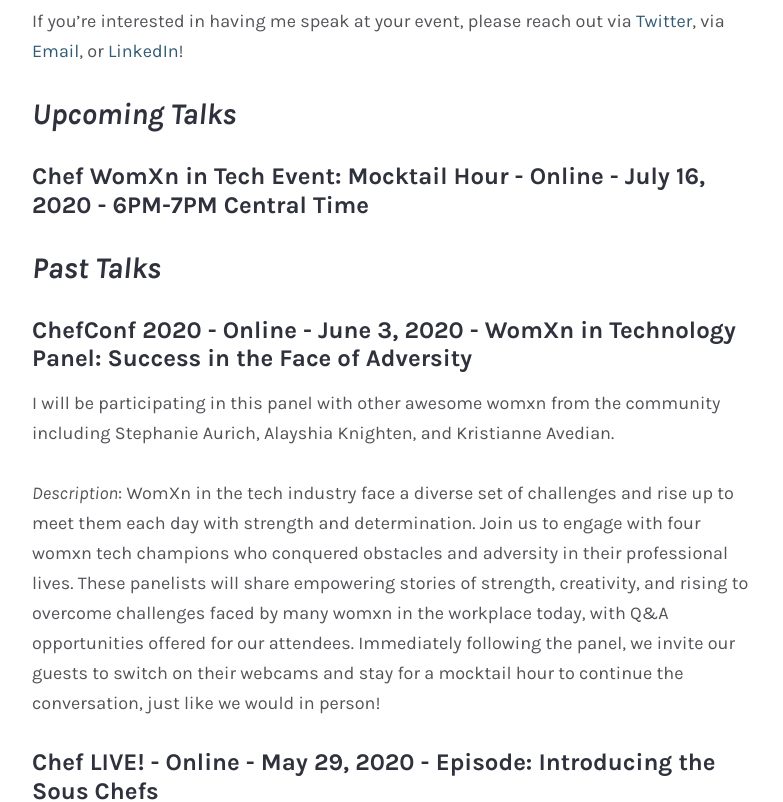
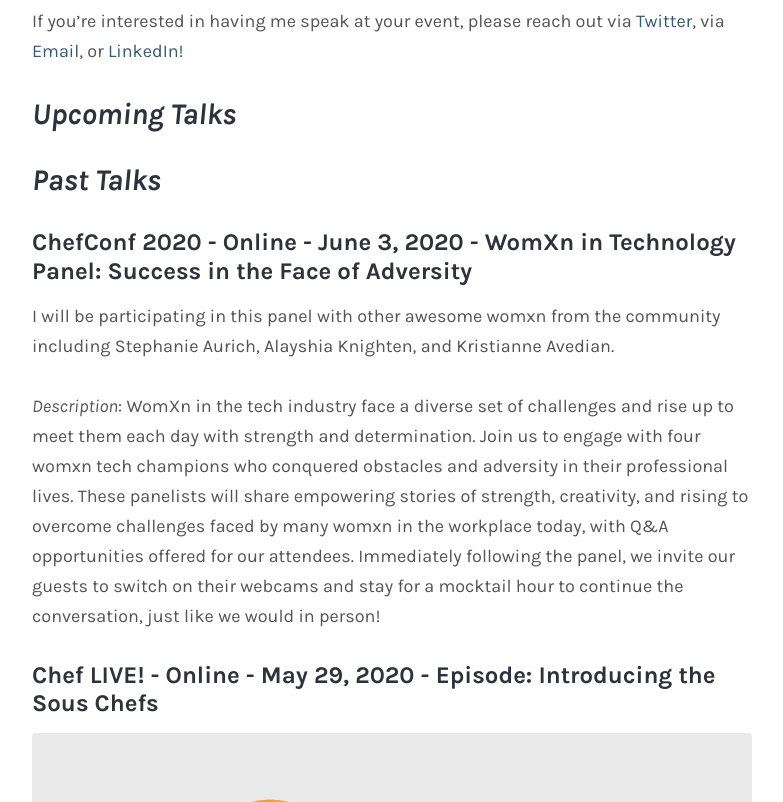
Before and after one commit to bnwoods/bnwoods.github.io, a Jekyll site: the page built from speaking.md, in a window 1280 px wide and 900 px high, scrolled down 975 px, cut to the strip 98-900 px from the top of the window. Shown: the whole strip, without its empty margins (248-1031 px from the left). Built offline with Jekyll 4.4.1, drawn with Linux system fonts in a browser that asks for light colours; some web fonts are replaced.

Commit message:
Remove happy hour

```diff
--- a/speaking.md
+++ b/speaking.md
@@ -8,7 +8,7 @@
 
 ### _Upcoming Talks_
 
-#### Chef WomXn in Tech Event: Mocktail Hour - Online - July 16, 2020 - 6PM-7PM Central Time
+
 
 ### _Past Talks_
 
```
Also changed, not shown: 1 other file.
